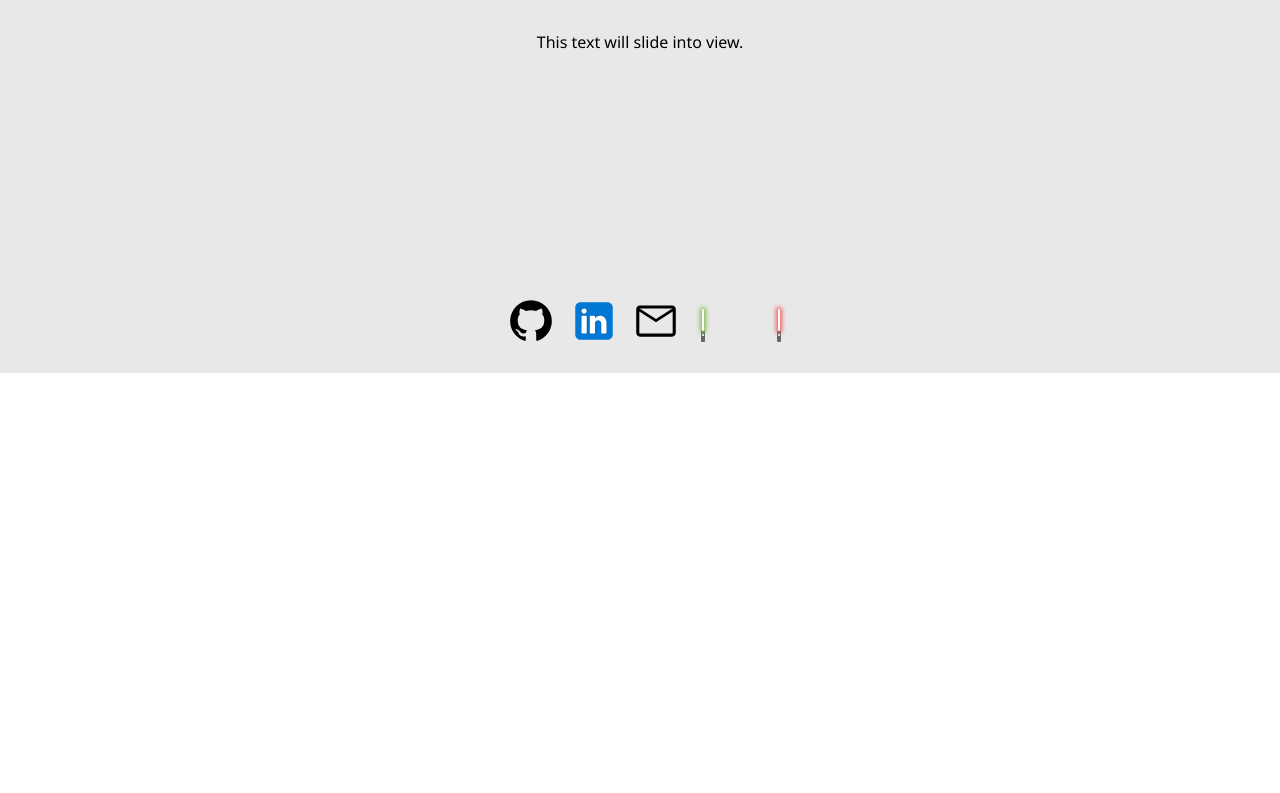
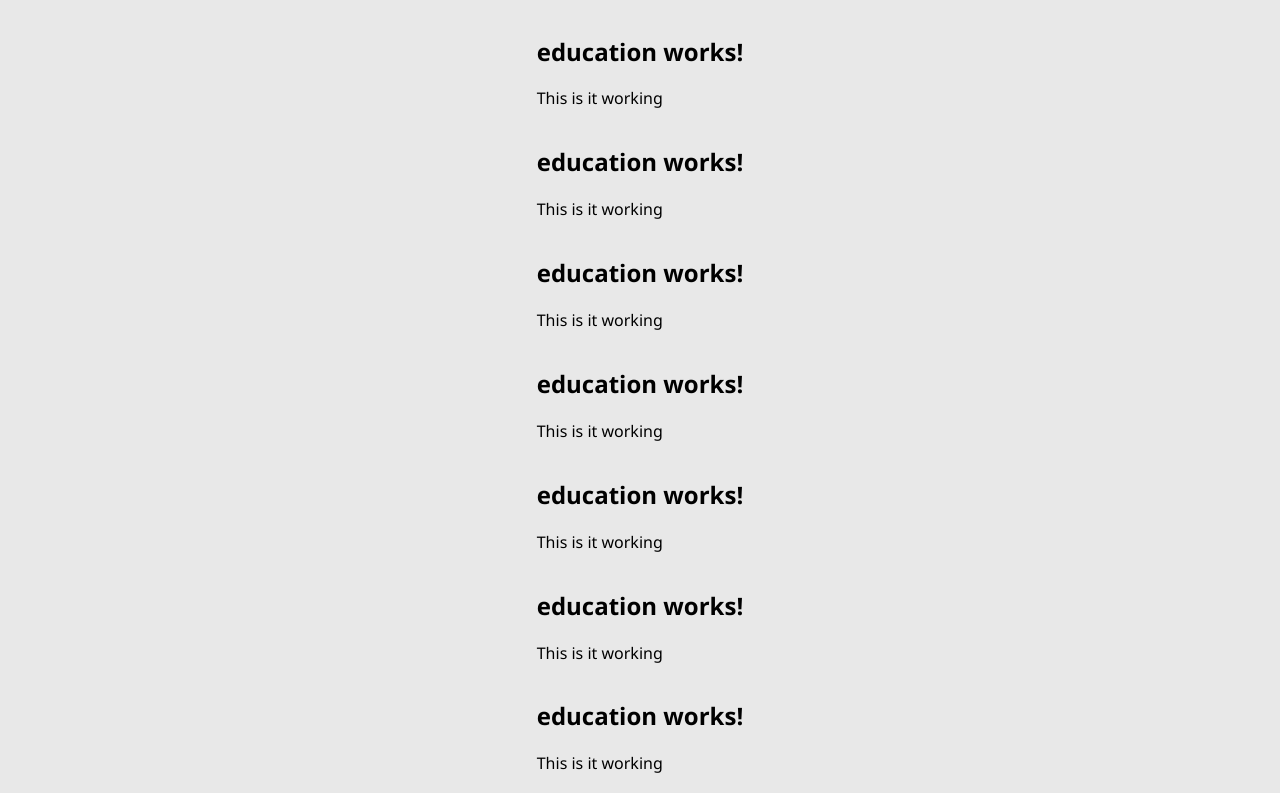
Before and after one commit to Jensooon/jenson-wintle.dev, an Angular app: page /education in a window 1280 px wide. Shown: the part 427-1220 px from the top of the page. Before the commit the page ends 800 px from the top, so only its background shows below. Built offline with nearby package versions, Linux system fonts and the light colour scheme.

Commit message:
Removed forced height to allow flex

```diff
--- a/src/app/app.component.css
+++ b/src/app/app.component.css
@@ -8,5 +8,4 @@
 
 .middle {
   flex-grow: 1; /* Ensure the middle element grows to fill available space */
-  height: 100%;
 }
--- a/src/app/education/education.component.html
+++ b/src/app/education/education.component.html
@@ -17,6 +17,42 @@
     <h1>education works!</h1>
     <p>This is it working</p>
   </section>
+
+  <section appScrollReveal>
+    <h1>education works!</h1>
+    <p>This is it working</p>
+  </section>
+
+  <section appScrollReveal>
+    <h1>education works!</h1>
+    <p>This is it working</p>
+  </section>
+  <section appScrollReveal>
+    <h1>education works!</h1>
+    <p>This is it working</p>
+  </section>
+  <section appScrollReveal>
+    <h1>education works!</h1>
+    <p>This is it working</p>
+  </section>
+  <section appScrollReveal>
+    <h1>education works!</h1>
+    <p>This is it working</p>
+  </section>
+  <section appScrollReveal>
+    <h1>education works!</h1>
+    <p>This is it working</p>
+  </section>
+
+  <section appScrollReveal>
+    <h1>education works!</h1>
+    <p>This is it working</p>
+  </section>
+
+  <section appScrollReveal>
+    <h1>education works!</h1>
+    <p>This is it working</p>
+  </section>
   <section appScrollReveal>
     <p>This text will slide into view.</p>
   </section>
```
